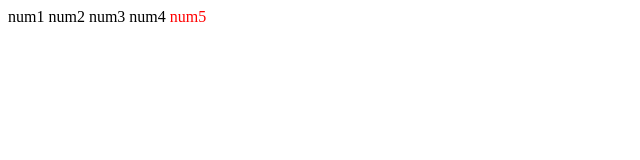
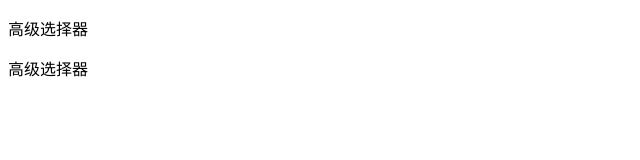
Before and after one commit to ssggithub/JQuery, a plain HTML site: page 第3章 常规选择器/code4/index.html in a window 1280 px wide. Shown: the whole page, without its empty margins (0-640 px from the left). Drawn offline with Linux system fonts and the light colour scheme.

```diff
--- a/第3章 常规选择器/code4/demo.js
+++ b/第3章 常规选择器/code4/demo.js
@@ -2,7 +2,7 @@
 
 $(function () {
 
-	//$('#box p').css('color', 'red');
+	  $('#box p').css('color', 'red');
 
 	//$('p', '#box').css('color', 'blue');
 
--- a/第3章 常规选择器/code4/index.html
+++ b/第3章 常规选择器/code4/index.html
@@ -9,12 +9,17 @@
 </head>
 <body>
 
-<a title="num">num1</a>
+	<!-- <a title="num">num1</a>
 <a>num2</a>
 <a>num3</a>
 <a title="no4">num4</a>
-<a bbb="aaa" title="num">num5</a>
+<a bbb="aaa" title="num">num5</a> -->
 
+
+	<div>
+		<p>高级选择器</p>
+	</div>
+	<p>高级选择器</p>
 
 </body>
 </html>
```
